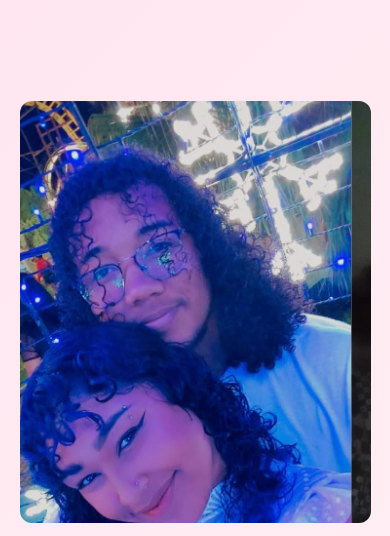
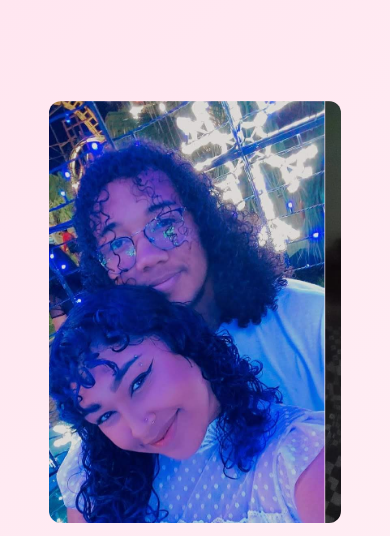
Before and after one commit to d1og0s1lv4/euteamomilmilhoes, a plain HTML site: page index.html in a window 390 px wide. Shown: the top 536 px of the page. Drawn offline with nearby package versions, Linux system fonts and the light colour scheme; a web font is replaced by a local one.

Commit message:
Finalizando o presente

```diff
--- a/index.html
+++ b/index.html
@@ -2,7 +2,7 @@
 <html lang="pt-BR">
   <head>
     <meta charset="UTF-8" />
-    <title>Love U 3000</title>
+    <title>Eu te amo mil milhões!</title>
     <link rel="shortcut icon" type="imagex.png" href="./assets/letter.png" />
     <link rel="preconnect" href="https://fonts.googleapis.com" />
     <link rel="preconnect" href="https://fonts.gstatic.com" crossorigin />
--- a/style.css
+++ b/style.css
@@ -160,7 +160,7 @@ h1 {
   }
 
   .carousel-inner {
-    max-width: 90dvw;
+    max-width: 75dvw;
     max-height: 50dvh;
     margin-bottom: 16px;
   }
```
